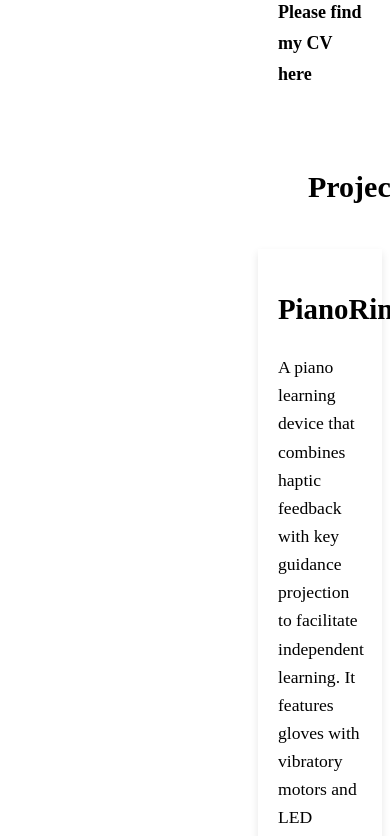
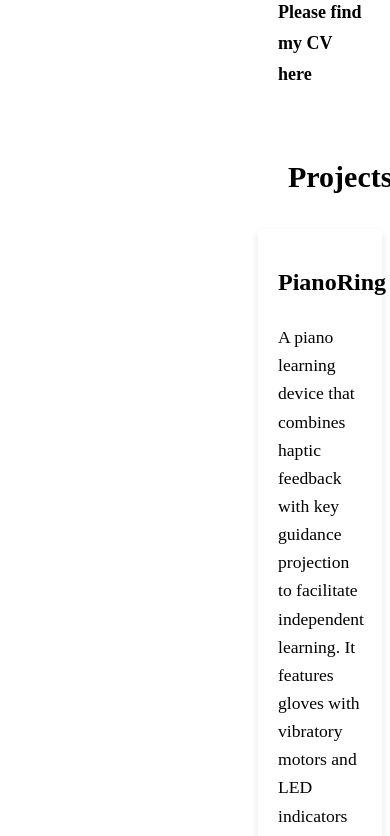
Before and after one commit to lwamzeche/lwamzeche-site, a React (Create React App) app: page /about in a window 390 px wide. Shown: the part 3260-4096 px from the top of the page. Built offline with nearby package versions, Linux system fonts and the light colour scheme.

Commit message:
website update

```diff
--- a/src/About.css
+++ b/src/About.css
@@ -56,7 +56,7 @@
 
 /* Main Content Styling */
 .about-content {
-  //margin-left: 200px;
+  //margin-left: 270px;
   padding: 0px 30px; /* Top and horizontal padding */
   max-width: 800px;
 }
@@ -92,8 +92,8 @@
   margin-bottom: 5px;
   text-align: left;
   color: black;
-  //margin-left: 250px;
-  padding: 40px 50px;
+  /* margin-left: 250px; */
+  padding: 30px 30px;
 }
 
 /* Responsive Adjustments */
@@ -131,7 +131,6 @@
   .about-content {
     margin-left: 0;
     margin-top: 20px;
-    max-width: 100%;
   }
 
   .navigation {
--- a/src/App.css
+++ b/src/App.css
@@ -74,3 +74,19 @@
     width: 200px;
   }
 }
+@media (max-width: 480px) {
+  .App {
+    flex-direction: column;
+  }
+  .navigation {
+    padding: 10px 20px;
+  }
+
+  .profile-image {
+    display: None;
+  }
+
+  .sidebar {
+    width: 200px;
+  }
+}
--- a/src/Projects.css
+++ b/src/Projects.css
@@ -1,38 +1,39 @@
 /* Projects.css */
 
-/* Root Container for Projects Page */
 .projects-content {
   padding: 0;
 }
+.title {
+  font-size: 30px;
+  font-weight: bold;
+  margin-bottom: 5px;
+  text-align: left;
+  color: black;
+  margin-left: 0px;
+}
 
-/* Container for All Projects */
 .projects-container {
   display: flex;
   flex-direction: column;
-  gap: 40px;
-  max-width: 1100px; /* Adjust as needed */
-  /* margin-left: 300px;  */
+  max-width: 900px;
+  /* margin-left: 300px; */
+  margin-top: 0px;
 }
 
-/* Individual Project Card */
 .project-card {
   text-decoration: none;
   color: inherit;
   /* display: block; */
 }
 
-/* Project Card Layout */
 .project {
   display: flex;
   align-items: flex-start;
   gap: 20px;
   padding: 20px;
-  /* Optional: Add a border or shadow */
-  /* border: 1px solid #ddd; */
   box-shadow: 0 4px 8px rgba(0, 0, 0, 0.1);
 }
 
-/* Project Image */
 .project-image {
   width: 300px;
   height: 200px;
@@ -41,20 +42,17 @@
   border-radius: 8px;
 }
 
-/* Project Details */
 .project-details {
   flex-grow: 1;
   display: flex;
   flex-direction: column;
 }
 
-/* Project Title */
 .project-title {
-  font-size: 1.8rem;
+  font-size: 1.5rem;
   margin-bottom: 10px;
 }
 
-/* Project Description */
 .project-description {
   font-size: 1.1rem;
   line-height: 1.6;
@@ -76,34 +74,53 @@
     width: 100%;
     height: auto;
     max-width: 300px;
-    display: none;
   }
 
   .project-details {
     width: 100%;
     text-align: left;
-    //margin-left: 0;
   }
 
   .project-title,
   .project-description {
     white-space: normal;
-    //margin-left: 0;
+    margin-left: 0;
   }
+
   .projects-container {
     display: flex;
     flex-direction: column;
-    gap: 40px;
-    max-width: 100%; /* Adjust as needed */
+    max-width: 100%;
     margin-left: 0;
+    margin-top: 0px;
   }
 }
 @media (max-width: 480px) {
+  .project {
+    flex-direction: column;
+    align-items: left;
+  }
+
+  .project-image {
+    display: None;
+  }
+
+  .project-details {
+    width: 100%;
+    text-align: left;
+  }
+
+  .project-title,
+  .project-description {
+    white-space: normal;
+    margin-left: 0;
+  }
+
   .projects-container {
     display: flex;
     flex-direction: column;
-    gap: 40px;
-    max-width: 100%; /* Adjust as needed */
+    max-width: 100%;
     margin-left: 0;
+    margin-top: 0px;
   }
 }
```
Also changed, not shown: 1 other file (tests, documents, lock files or other folders).
